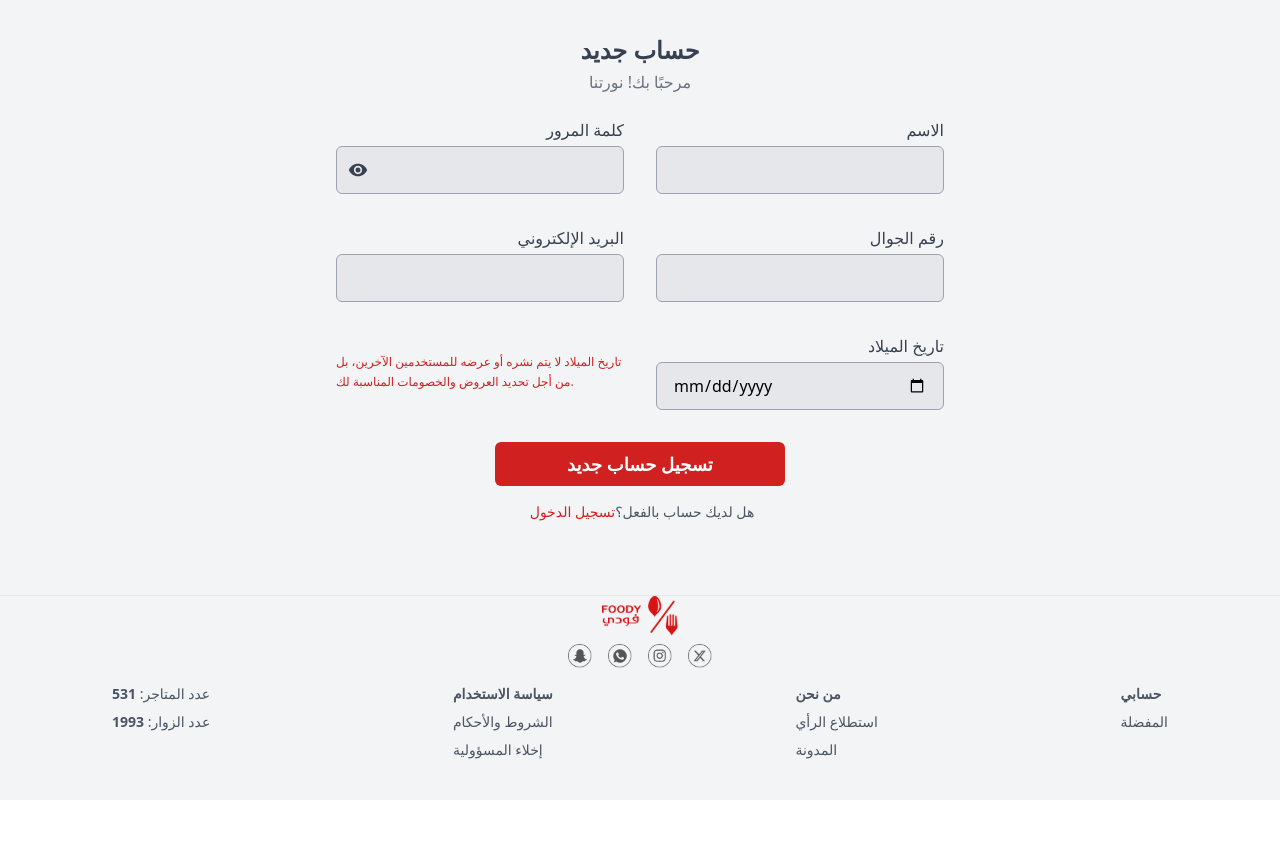
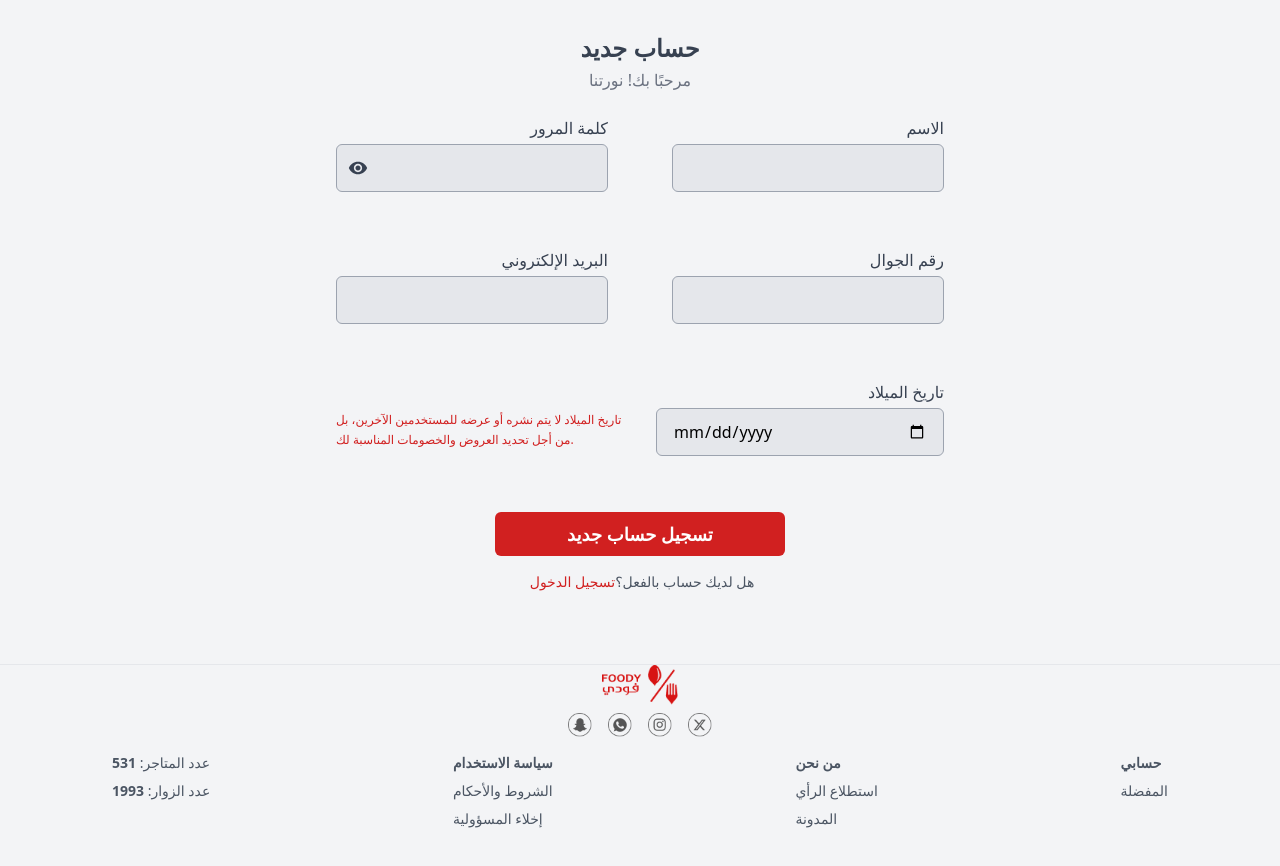
Before and after one commit to Foody-site/Foody-Website, a React (Vite) app: page /Register in a window 1280 px wide. Shown: the top 866 px of the page. Before the commit the page ends 800 px from the top, so only its background shows below. Built offline with nearby package versions, Linux system fonts and the light colour scheme.

Commit message:
`Added form validation and error handling to the registration form`

```diff
--- a/src/components/Auth/Register.jsx
+++ b/src/components/Auth/Register.jsx
@@ -17,6 +17,51 @@ const Register = () => {
     role: location.state?.role,
   });
 
+  const [errors, setErrors] = useState({});
+  const validateForm = () => {
+    let newErrors = {};
+
+    if (!formData.fullName.trim()) {
+      newErrors.fullName = "! الاسم مطلوب";
+    } else if (formData.fullName.length < 3) {
+      newErrors.fullName = "! يجب أن يكون الاسم 3 أحرف على الأقل";
+    }
+
+    const emailRegex = /^[^\s@]+@[^\s@]+\.[^\s@]+$/;
+    if (!formData.email.trim()) {
+      newErrors.email = "! البريد الإلكتروني مطلوب";
+    } else if (!emailRegex.test(formData.email)) {
+      newErrors.email = "! يرجى إدخال بريد إلكتروني صالح";
+    }
+
+    const phoneRegex = /^[0-9]{10,15}$/;
+    if (!formData.phone.trim()) {
+      newErrors.phone = "! رقم الهاتف مطلوب";
+    } else if (!phoneRegex.test(formData.phone)) {
+      newErrors.phone = "! يجب أن يكون رقم الهاتف مكون من 10-15 رقمًا";
+    }
+
+    if (!formData.password) {
+      newErrors.password = "! كلمة المرور مطلوبة";
+    } else if (formData.password.length < 6) {
+      newErrors.password = "! يجب أن تحتوي كلمة المرور على 6 أحرف على الأقل";
+    }
+
+    if (!formData.birthday) {
+      newErrors.birthday = "! تاريخ الميلاد مطلوب";
+    } else {
+      const birthDate = new Date(formData.birthday);
+      const today = new Date();
+      const age = today.getFullYear() - birthDate.getFullYear();
+      if (age < 13) {
+        newErrors.birthday = "! يجب أن يكون عمرك 13 سنة على الأقل";
+      }
+    }
+
+    setErrors(newErrors);
+    return Object.keys(newErrors).length === 0;
+  };
+
   useEffect(() => {
     if (location.state?.role) {
       setFormData((prev) => ({ ...prev, role: location.state.role }));
@@ -29,9 +74,18 @@ const Register = () => {
 
   const handleSubmit = async (e) => {
     e.preventDefault();
+    if (!validateForm()) {
+      return;
+    }
+    const updatedData = {
+      ...formData,
+      phone: formData.phone.trim().startsWith("+2")
+        ? formData.phone.trim()
+        : `+2${formData.phone.trim()}`,
+    };
 
     try {
-      const res = await axios.post(`${api_url}/auth/register`, formData);
+      const res = await axios.post(`${api_url}/auth/register`, updatedData);
       const { accessToken, refreshToken } = res.data;
       localStorage.setItem("accessToken", accessToken);
       localStorage.setItem("refreshToken", refreshToken);
@@ -45,49 +99,71 @@ const Register = () => {
   return (
     <div className="flex flex-col min-h-screen bg-gray-100">
       <div className="flex-grow flex justify-center items-center px-4">
-        <div className="w-full max-w-2xl p-8 ">
+        <div className="w-full max-w-2xl p-8">
           <h2 className="text-2xl font-bold text-center text-gray-700 mb-1">
             حساب جديد
           </h2>
           <p className="text-center text-gray-500 mb-6">مرحبًا بك! نورتنا</p>
           <form onSubmit={handleSubmit} className="space-y-8">
-            <div className="grid grid-cols-1 md:grid-cols-2 gap-8">
+            <div className="grid grid-cols-1 md:grid-cols-2 gap-x-16">
+              <div className="w-full">
                 <Inputs
                   name="password"
                   value={formData.password}
                   onChange={handleChange}
-                label="كلمة المرور "
+                  label="كلمة المرور"
                   type="password"
-                className="bg-gray-200 border-gray-300 h-12"
+                  className="bg-gray-200 border-gray-300 h-12 w-full"
                 />
+                <p className="text-primary-1 text-sm min-h-[1.5rem]">
+                  {errors.password}
+                </p>
+              </div>
+
+              <div className="w-full">
                 <Inputs
                   name="fullName"
                   value={formData.fullName}
                   onChange={handleChange}
-                label="الاسم "
+                  label="الاسم"
                   type="text"
-                className="bg-gray-200 border-gray-300 h-12"
+                  className="bg-gray-200 border-gray-300 h-12 w-full"
                 />
+                <p className="text-primary-1 text-sm min-h-[1.5rem]">
+                  {errors.fullName}
+                </p>
+              </div>
             </div>
 
-            <div className="grid grid-cols-1 md:grid-cols-2 gap-8">
+            <div className="grid grid-cols-1 md:grid-cols-2 gap-x-16">
+              <div className="w-full">
                 <Inputs
                   name="email"
                   value={formData.email}
                   onChange={handleChange}
                   label="البريد الإلكتروني"
                   type="email"
-                className="bg-gray-200 border-gray-300 h-12"
+                  className="bg-gray-200 border-gray-300 h-12 w-full"
                   icon="email"
                 />
+                <p className="text-red-500 text-sm min-h-[1.5rem]">
+                  {errors.email}
+                </p>
+              </div>
+
+              <div className="w-full">
                 <Inputs
                   name="phone"
                   value={formData.phone}
                   onChange={handleChange}
-                label="رقم الجوال "
+                  label="رقم الجوال"
                   type="text"
-                className="bg-gray-200 border-gray-300 h-12"
+                  className="bg-gray-200 border-gray-300 h-12 w-full"
                 />
+                <p className="text-primary-1 text-sm min-h-[1.5rem]">
+                  {errors.phone}
+                </p>
+              </div>
             </div>
 
             <div className="grid grid-cols-1 md:grid-cols-2 gap-8 items-center">
@@ -95,6 +171,8 @@ const Register = () => {
                 تاريخ الميلاد لا يتم نشره أو عرضه للمستخدمين الآخرين، بل من أجل
                 تحديد العروض والخصومات المناسبة لك.
               </p>
+
+              <div className="w-full">
                 <Inputs
                   name="birthday"
                   value={formData.birthday}
@@ -104,6 +182,10 @@ const Register = () => {
                   className="bg-gray-200 border-gray-300 h-12 w-full"
                   icon="calendar"
                 />
+                <p className="text-primary-1 text-sm min-h-[1.5rem]">
+                  {errors.birthday}
+                </p>
+              </div>
             </div>
 
             <div className="flex justify-center">
@@ -114,6 +196,7 @@ const Register = () => {
               />
             </div>
           </form>
+
           <p className="text-center text-sm text-gray-600 mt-4">
             هل لديك حساب بالفعل؟
             <a href="#" className="text-primary-1 hover:underline ml-1">
```
Lines whose indentation alone changed are shown as unchanged.
